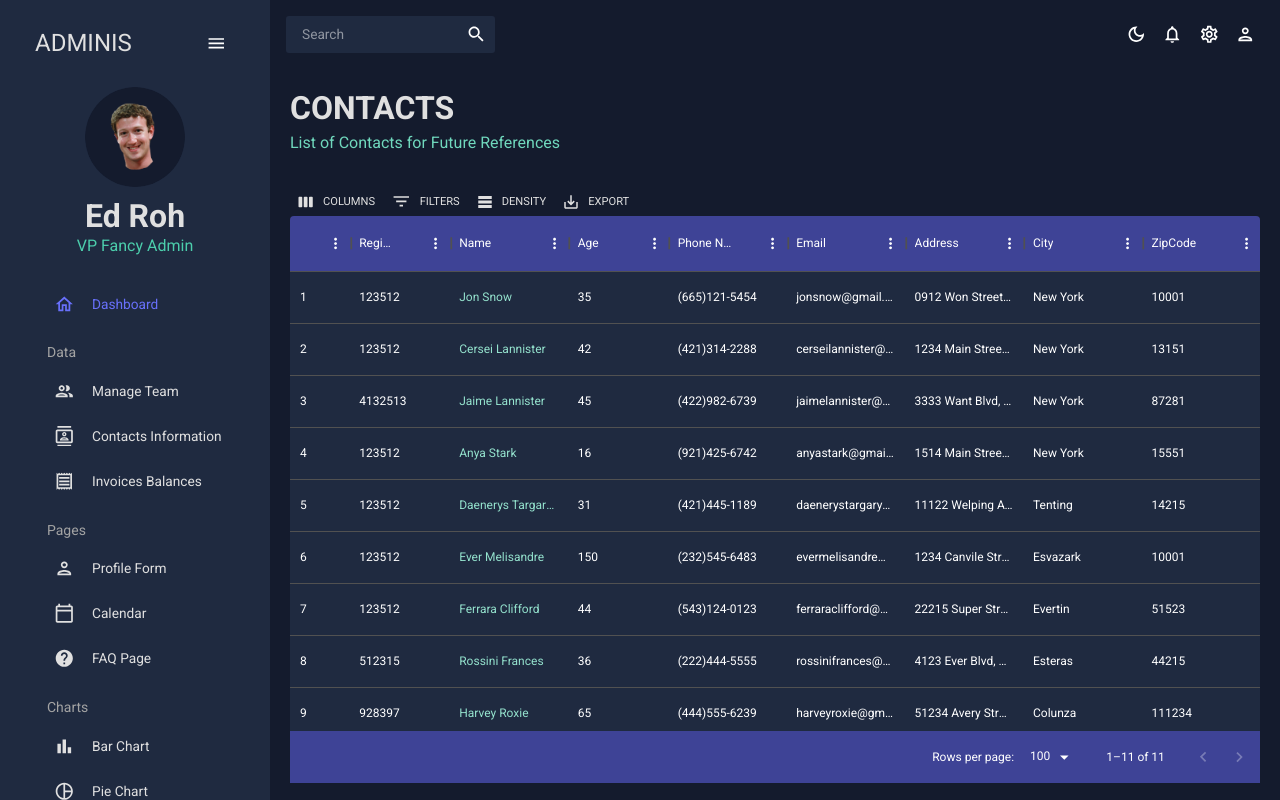
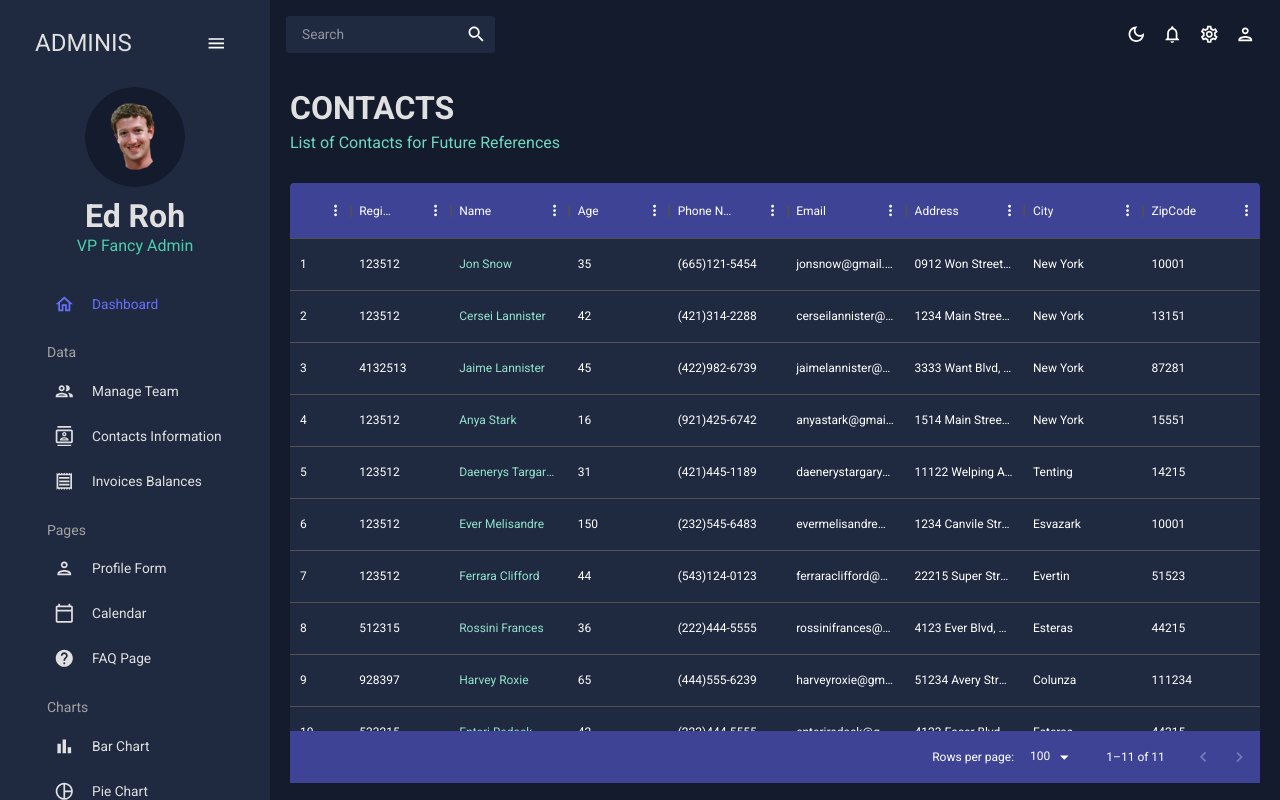
Before and after one commit to pattma/test-code, a React (Vite) app in the folder react-admin/: page /contacts in a window 1280 px wide. Built offline with nearby package versions, Linux system fonts and the light colour scheme.

Commit message:
fix variable which has been deprecated

```diff
--- a/react-admin/src/scenes/contacts/index.jsx
+++ b/react-admin/src/scenes/contacts/index.jsx
@@ -89,7 +89,11 @@ const Contacts = () => {
         <DataGrid
           rows={mockDataContacts}
           columns={columns}
-          components={{ Toolbar: GridToolbar }}
+          //   The declaration was marked as deprecated here. (Overridable components)
+          //   components={{ Toolbar: GridToolbar }}
+
+          //   @deprecated — Use slots instead.
+          slots={{ Toolbar: GridToolbar }}
         />
       </Box>
     </Box>
```
